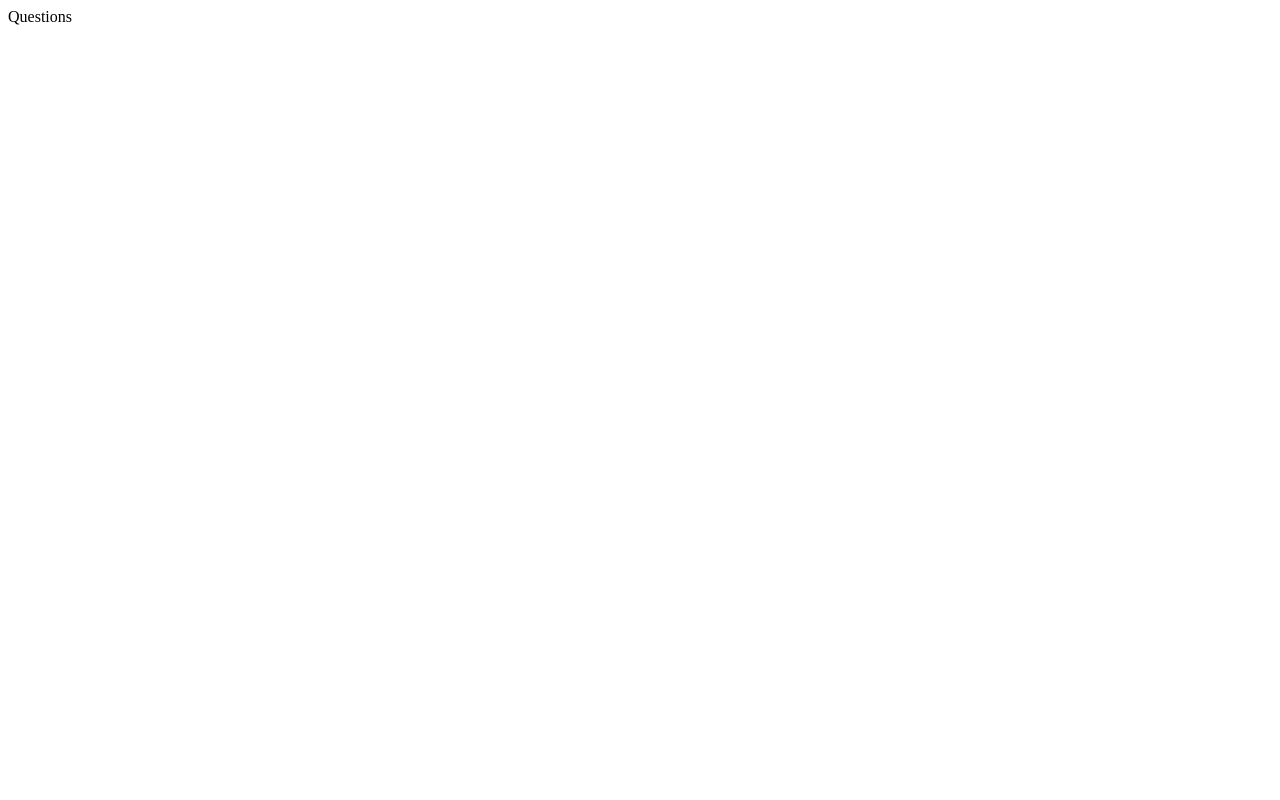
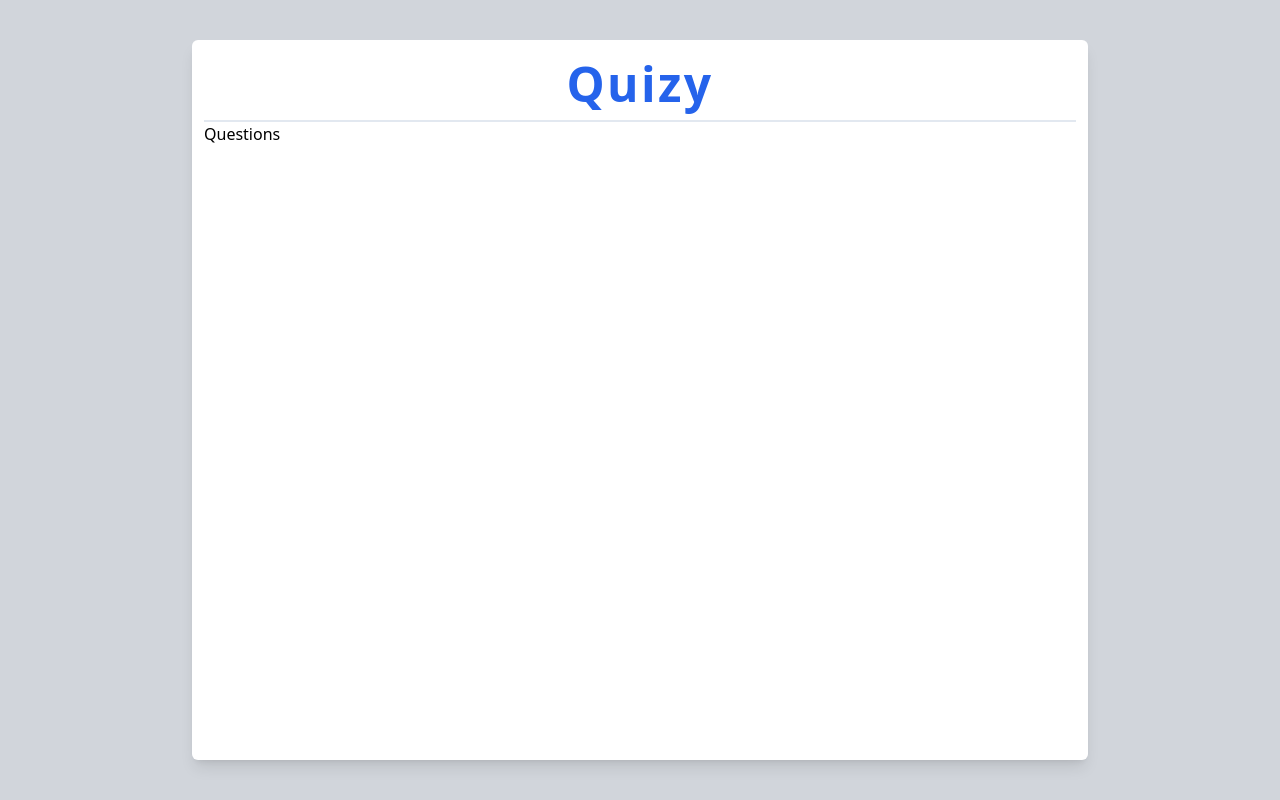
Before and after one commit to ozguraktas5/quiz_app_nextjs, a Next.js app: page /questions in a window 1280 px wide. Built offline with nearby package versions, Linux system fonts and the light colour scheme.

Commit message:
questions.tsx page

```diff
--- a/src/pages/questions.tsx
+++ b/src/pages/questions.tsx
@@ -1,6 +1,15 @@
 import React from "react";
+import "../app/globals.css";
 export default function QuestionsPage() {
   return (
-    <main>Questions</main>
+    <main className="wrapper flex justify-center items-center h-screen">
+      <div className="bg-white p-3 rounded-md md:w-[90%] w-full h-full md:h-[90%] lg:h-[90%] shadow-lg max-w-4xl">
+        <h1 className="text-center p-2 text-blue-600 text-5xl tracking-wider font-bold">
+          Quizy
+        </h1>
+        <div className="w-full h-[2px] bg-border bg-slate-200 mt-1"></div>
+        Questions
+      </div>
+    </main>
   );
 }
```
